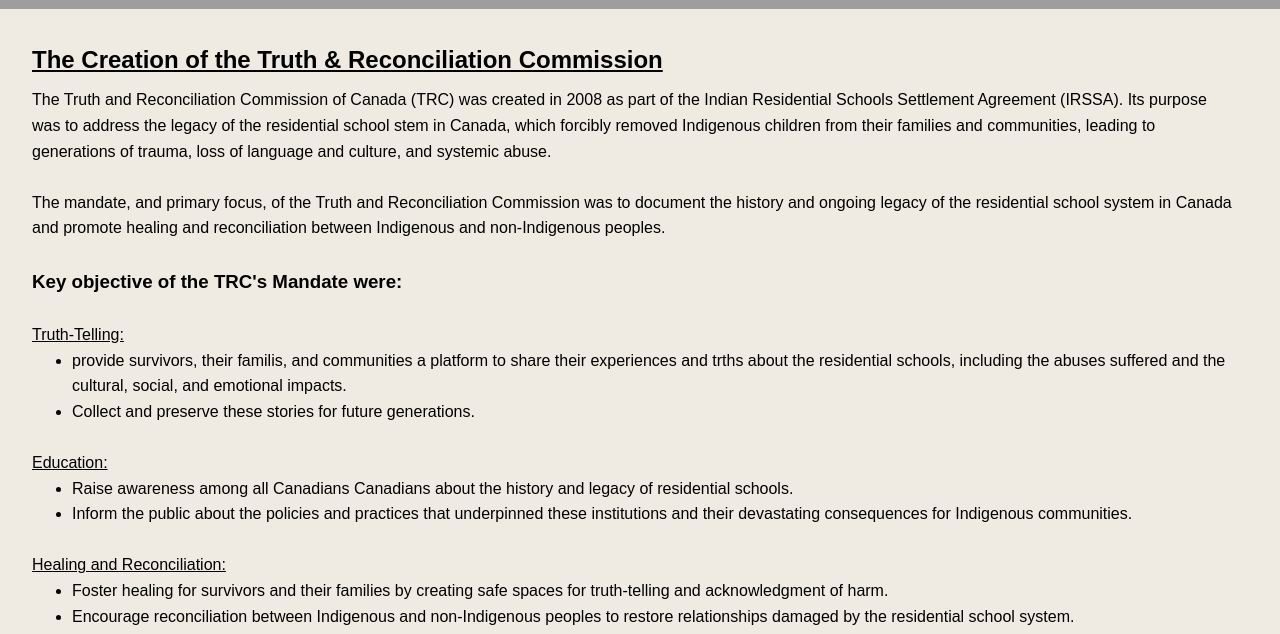
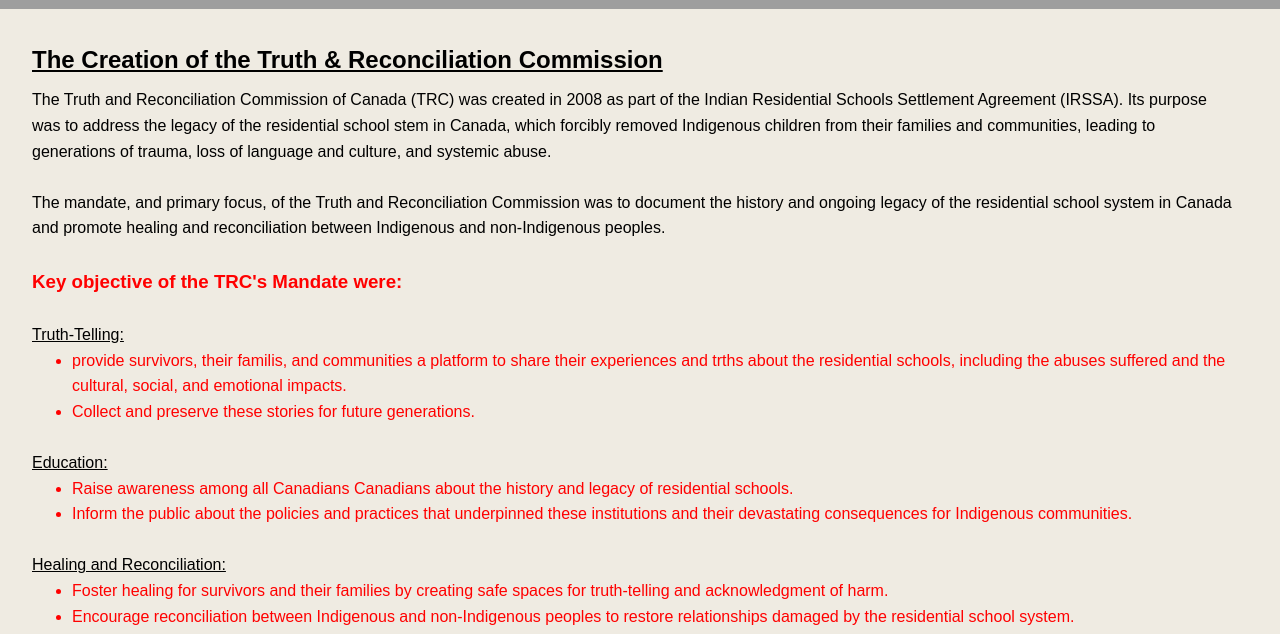
Before and after one commit to drhooper2/New-Folder-Website, a plain HTML site: page index.html in a window 1280 px wide. Shown: the part 166-800 px from the top of the page. Drawn offline with Linux system fonts and the light colour scheme; grey boxes are pictures that could not be loaded.

```diff
--- a/styles.css
+++ b/styles.css
@@ -9,7 +9,7 @@
 body {
     font-family: Arial, Helvetica, sans-serif;
     line-height: 1.6;
-    color: black;
+    color: red;
     background-color: rgb(239, 235, 226);
     padding: 0 1 rem;
 }
@@ -134,5 +134,5 @@ section p {
 /*background-color: rgb(239, 235, 226); */
 
 ul {
-    margin-left: 40px;
+    padding-left: 40px;
 }
```
